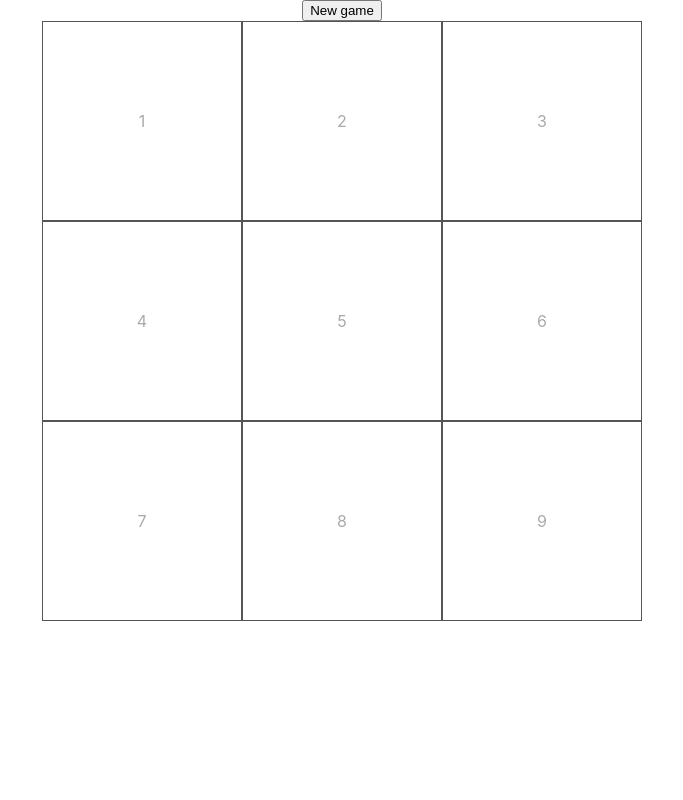
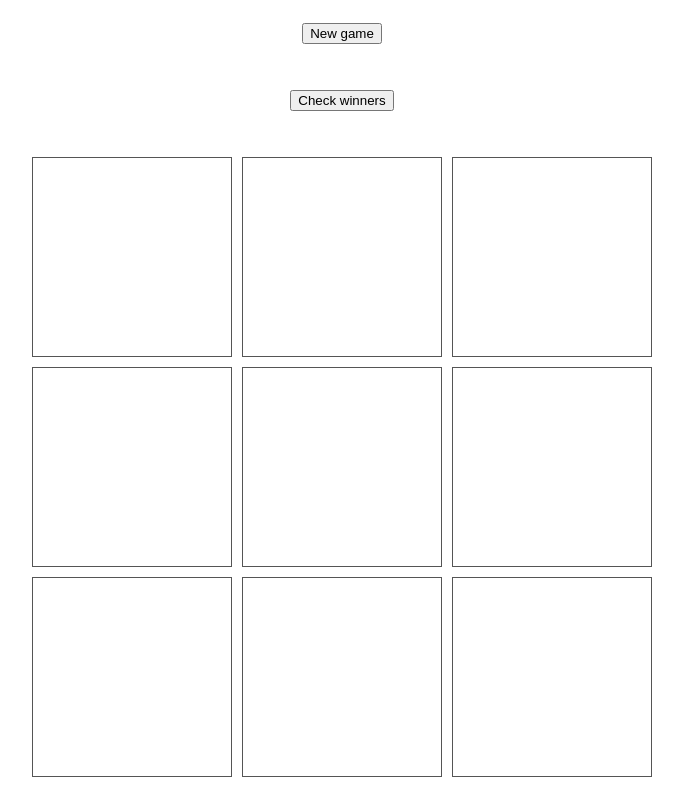
Before and after one commit to aorek/three-in-row, a React (Create React App) app: page / in a window 1280 px wide. Shown: the whole page, without its empty margins (298-981 px from the left). Built offline with nearby package versions, Linux system fonts and the light colour scheme.

Commit message:
Add logic to the project

```diff
--- a/src/App.css
+++ b/src/App.css
@@ -2,11 +2,13 @@
   display: grid;
   grid-template-rows: 200px 200px 200px;
   grid-template-columns: 200px 200px 200px;
+  gap: 10px;
 }
 
 .container {
   display: grid;
   place-items: center;
+  height: 100vh;
 }
 
 .box {
@@ -16,4 +18,10 @@
   align-items: center;
   justify-content: center;
   color: #aaa;
+  cursor: pointer;
+  font-size: 10em;
 }
+
+.isCandidate {
+  background-color: rgba(72, 187, 120, 0.5);
+}
--- a/src/App.js
+++ b/src/App.js
@@ -1,4 +1,4 @@
-import React, { createContext } from "react"
+import React from "react"
 
 import "./App.css"
 
--- a/src/components/board/index.js
+++ b/src/components/board/index.js
@@ -1,30 +1,66 @@
-import React, { useState, useContext } from "react"
+import React, { useContext } from "react"
 
 import GameCtx from "../../context/GameCtx"
+import { useBoard } from "../../hooks/useBoard"
 import Cell from "../cell"
 
 export default function Board() {
   const gameCtx = useContext(GameCtx)
-  const initBoardState = [1, 2, 3, 4, 5, 6, 7, 8, 9].map(value => ({
-    id: value,
-    check: false,
-    content: "",
-  }))
+  const { doTurn, newGame } = useBoard()
 
-  const [board, setBoard] = useState(initBoardState)
+  const handleCellClick = id => {
+    doTurn(id, "O")
+  }
 
-  const handleNewGame = () => {
-    gameCtx.setTurn(1)
-    setBoard(initBoardState)
+  const refreshRows = () => {
+    return gameCtx.board.map(cell => {
+      return (
+        <Cell
+          key={cell.id}
+          id={cell.id}
+          onClick={handleCellClick}
+          content={cell.content}
+          isCandidate={cell.isCandidate}
+        />
+      )
+    })
   }
+
+  let rows = refreshRows()
+
+  const checkWinners = () => {
+    const machineMatches = gameCtx.board
+      .filter(cell => cell.content === "X")
+      .map(cell => cell.id)
+
+    const winners = []
+
+    if (machineMatches.includes(1) && machineMatches.includes(4))
+      winners.push(7)
+    if (machineMatches.includes(1) && machineMatches.includes(5))
+      winners.push(9)
+    if (machineMatches.includes(2) && machineMatches.includes(5))
+      winners.push(8)
+    if (machineMatches.includes(3) && machineMatches.includes(5))
+      winners.push(7)
+    if (machineMatches.includes(3) && machineMatches.includes(6))
+      winners.push(9)
+
+    const cells = gameCtx.board
+      .filter(cell => winners.includes(cell.id))
+      .map(cell => ({ ...cell, isCandidate: true }))
+    const newBoard = [...gameCtx.board]
+    cells.forEach(cell => {
+      newBoard[cell.id - 1] = cell
+    })
+    gameCtx.setBoard(newBoard)
+  }
+
   return (
     <>
-      <button onClick={handleNewGame}>New game</button>
-      <div className="game-board">
-        {board.map(cell => {
-          return <Cell cell={cell} />
-        })}
-      </div>
+      <button onClick={newGame}>New game</button>
+      <button onClick={checkWinners}>Check winners</button>
+      <div className="game-board">{rows}</div>
     </>
   )
 }
--- a/src/components/cell/index.js
+++ b/src/components/cell/index.js
@@ -1,13 +1,12 @@
-import React, { useState } from "react"
+import React from "react"
 
-export default function Cell({ cell }) {
-  const [content, setContent] = useState("")
-
-  const handleClick = () => {}
-
+export default function Cell({ id, onClick, content, isCandidate }) {
   return (
-    <div className="box" onClick={handleClick}>
-      {cell.id}
+    <div
+      className={`box${isCandidate ? " isCandidate" : ""}`}
+      onClick={() => onClick(id)}
+    >
+      {content}
     </div>
   )
 }
--- a/src/context/GameCtx.js
+++ b/src/context/GameCtx.js
@@ -2,11 +2,33 @@ import React, { useState } from "react"
 
 const GameCtx = React.createContext({})
 
+export const GAME_STATE = {
+  READY: 0,
+  PLAYING: 1,
+  WIN: 2,
+  GAME_OVER: 3,
+}
+
+export const initBoardState = () => {
+  return [1, 2, 3, 4, 5, 6, 7, 8, 9].map(value => ({
+    id: value,
+    check: false,
+    content: "",
+    isCandidate: false,
+  }))
+}
+
 export const GameCtxProvider = ({ children }) => {
   const [turn, setTurn] = useState(1)
+  const [board, setBoard] = useState(initBoardState)
+  const [gameState, setGameState] = useState(GAME_STATE.READY)
 
   return (
-    <GameCtx.Provider value={{ turn, setTurn }}>{children}</GameCtx.Provider>
+    <GameCtx.Provider
+      value={{ turn, setTurn, board, setBoard, gameState, setGameState }}
+    >
+      {children}
+    </GameCtx.Provider>
   )
 }
 
--- /dev/null
+++ b/src/hooks/useBoard.js
@@ -0,0 +1,72 @@
+import { useContext, useEffect } from "react"
+
+import GameCtx, { GAME_STATE, initBoardState } from "../context/GameCtx"
+
+export function useBoard() {
+  const gameCtx = useContext(GameCtx)
+
+  const newGame = () => {
+    gameCtx.setBoard(initBoardState())
+    gameCtx.setTurn(1)
+    gameCtx.setGameState(GAME_STATE.PLAYING)
+
+    let X = 0
+    let O = 0
+
+    const newBoard = gameCtx.board.map(cell => {
+      if (cell.id > 6) return cell
+
+      const dice = Math.floor(Math.random() * (6 - 1)) + 1
+
+      let match = "X"
+      if (dice % 2 === 0 && X < 3) {
+        X += 1
+      } else if (O < 3) {
+        O += 1
+        match = "O"
+      }
+
+      return {
+        ...cell,
+        content: match,
+      }
+    })
+
+    gameCtx.setBoard(newBoard)
+  }
+
+  const getCell = id => {
+    return gameCtx.board.find(cell => cell.id === id)
+  }
+
+  const updateCell = (id, value) => {
+    return gameCtx.board.map(cell => {
+      if (cell.id !== id || cell.check) return cell
+
+      return {
+        ...cell,
+        check: true,
+        content: value,
+      }
+    })
+  }
+
+  const doTurn = (id, value) => {
+    const newBoard = updateCell(id, value)
+    gameCtx.setBoard(newBoard)
+    gameCtx.setTurn(gameCtx.turn + 1)
+  }
+
+  useEffect(() => {
+    if (gameCtx.board.every(cell => cell.check))
+      gameCtx.setGameState(GAME_STATE.GAME_OVER)
+  }, [gameCtx, gameCtx.board])
+
+  return {
+    isPlayerTurn: gameCtx.turn % 2 === 1,
+    newGame,
+    updateCell,
+    getCell,
+    doTurn,
+  }
+}
```
Also changed, not shown: 1 other file (tests, documents, lock files or other folders).
